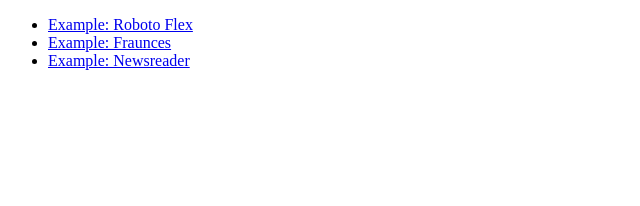
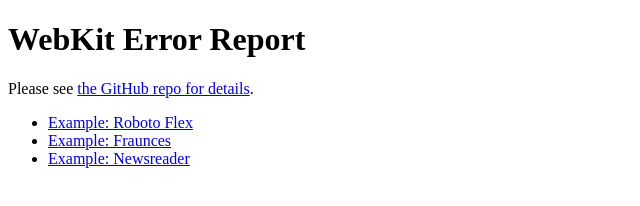
Before and after one commit to arrowtype/safari-opsz-test, a plain HTML site: page index.html in a window 1280 px wide. Shown: the whole page, without its empty margins (0-640 px from the left). Drawn offline with Linux system fonts and the light colour scheme.

Commit message:
add details to readme

```diff
--- a/index.html
+++ b/index.html
@@ -7,6 +7,8 @@
     <title>WebKit Error Report</title>
 </head>
 <body>
+    <h1>WebKit Error Report</h1>
+    <p>Please see <a href="https://github.com/arrowtype/safari-opsz-test">the GitHub repo for details</a>.</p>
     <ul>
         <li><a href="./roboto-flex/">Example: Roboto Flex</a></li>
         <li><a href="./fraunces/index.html">Example: Fraunces</a></li>
```
Also changed, not shown: 1 other file.
